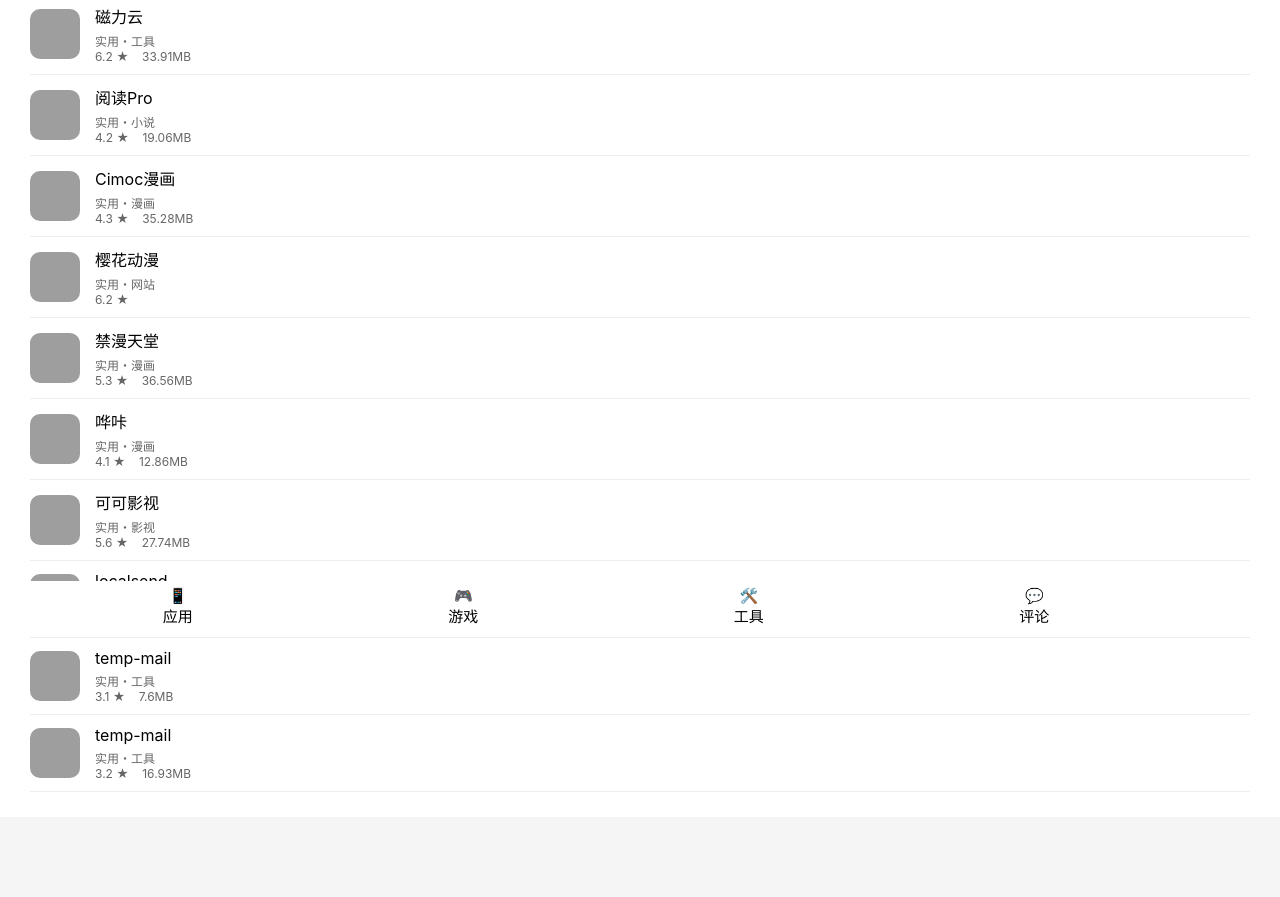
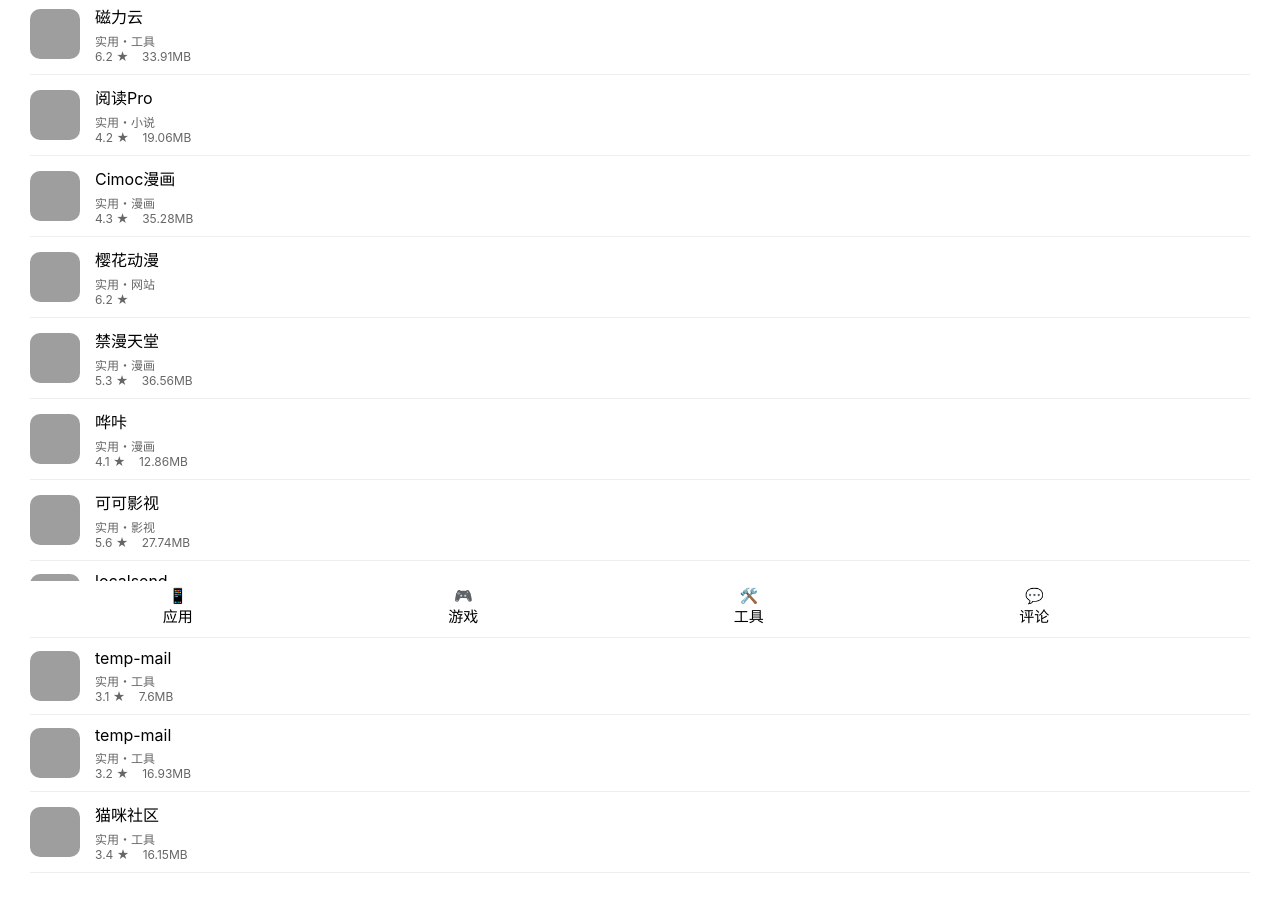
Before and after one commit to Abcd136/z2, a plain HTML site: page index.html in a window 1280 px wide. Shown: the part 169-1066 px from the top of the page. Before the commit the page ends 986 px from the top, so only its background shows below. Drawn offline with Linux system fonts and the light colour scheme; grey boxes are pictures that could not be loaded.

Commit message:
Update index.html

```diff
--- a/index.html
+++ b/index.html
@@ -286,6 +286,17 @@
             </div>
         </div>
 
+        <div class="app-item">
+            <img src="https://files.catbox.moe/2t7wmh.png" alt="猫咪社区" class="app-icon">
+            <div class="app-info">
+                <div class="app-name">
+                    <a href="https://abcd136.github.io/x29/" style="color: black; text-decoration: none;">猫咪社区</a>
+            </div>
+                <div class="app-category">实用・工具</div>
+                <div class="rating">3.4 ★ <span class="app-size">16.15MB</span></div>
+            </div>
+        </div>
+
     <div class="bottom-nav">
 
         <div class="bottom-nav-item" onclick="toggleNav()">
```
